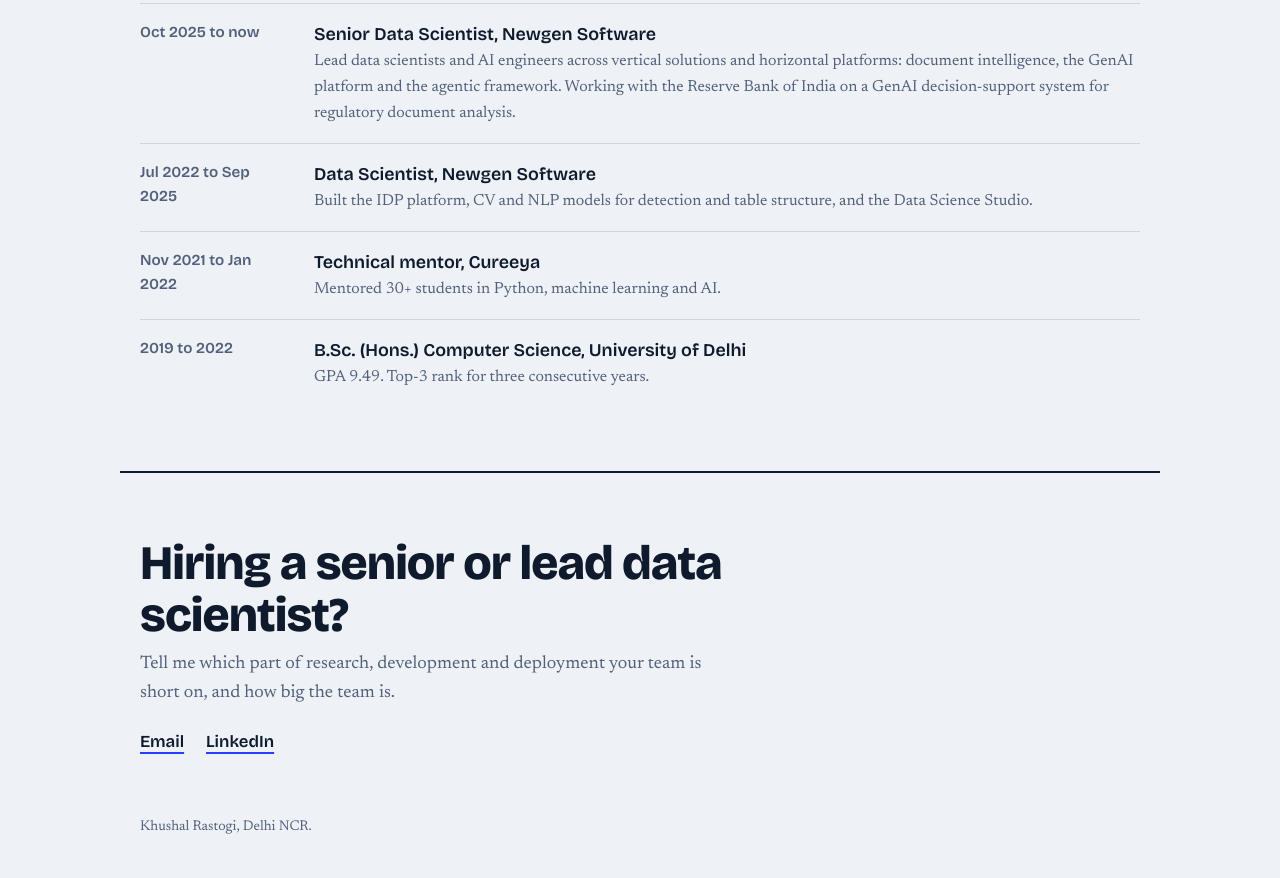
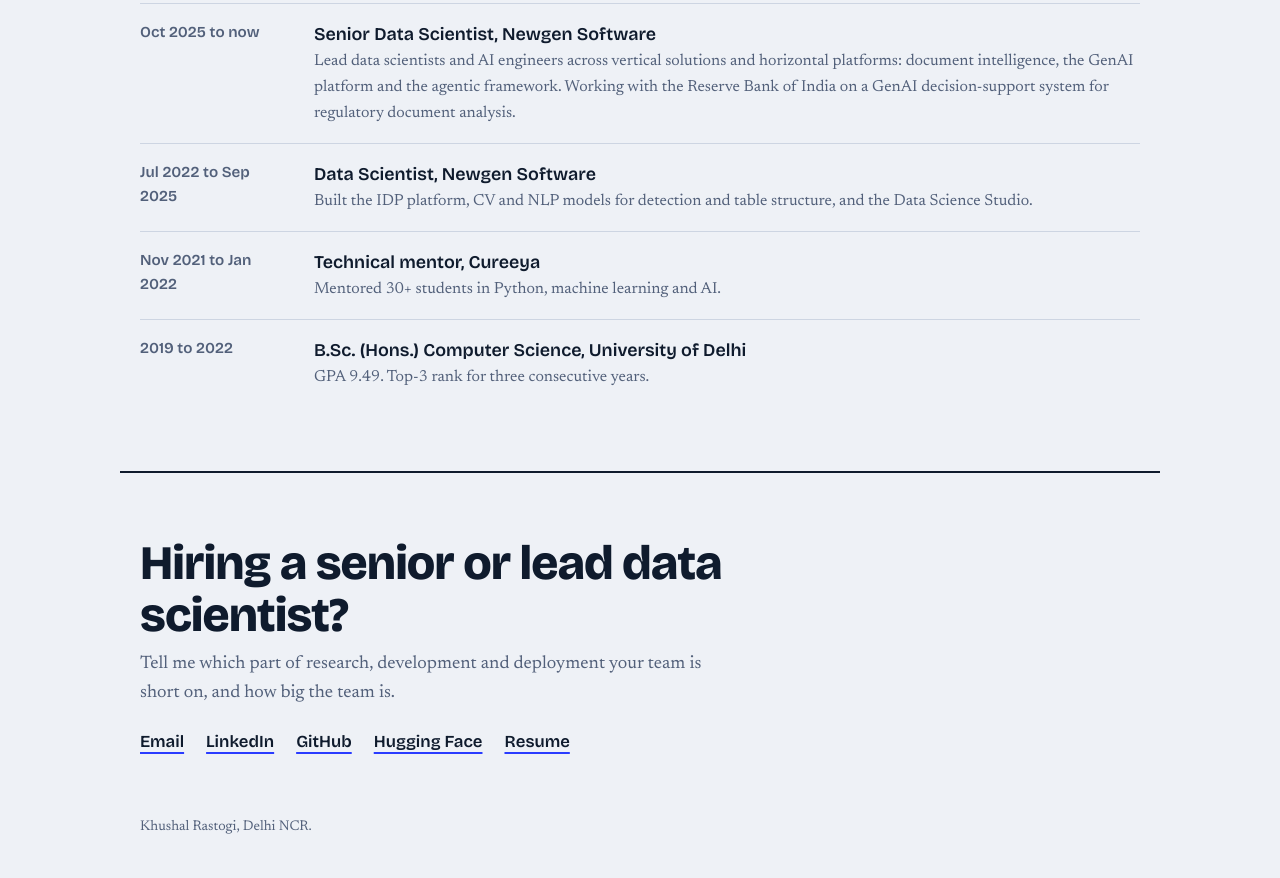
Before and after one commit to khushalRastogi/portfolio, a plain HTML site: page index.html in a window 1280 px wide. Shown: the part 4257-5135 px from the top of the page. Drawn offline with nearby package versions, Linux system fonts and the light colour scheme.

Commit message:
Add GitHub, HuggingFace and resume links to configuration in index.html

```diff
--- a/index.html
+++ b/index.html
@@ -295,7 +295,7 @@ footer{max-width:1040px;margin:auto;padding:0 20px 40px;color:var(--mut);font-si
 <footer>Khushal Rastogi, Delhi NCR.</footer>
 
 <script>
-const CFG={email:"khushalrustagi@gmail.com",linkedin:"https://www.linkedin.com/in/khushal-rastogi",github:"",hf:"",blog:"",resume:"",teamFacts:[],lead:[],writing:[]};
+const CFG={email:"khushalrustagi@gmail.com",linkedin:"https://www.linkedin.com/in/khushal-rastogi",github:"https://github.com/khushalRastogi",hf:"https://huggingface.co/khushalR",blog:"",resume:"https://drive.google.com/file/d/1pzQX6D_yD0qqjIG5P2Wd3qmBgMgjox5H/view?usp=drive_link",teamFacts:[],lead:[],writing:[]};
 const $=s=>document.querySelector(s),$$=s=>[...document.querySelectorAll(s)];
 const reduce=matchMedia("(prefers-reduced-motion:reduce)").matches;
 $("#links").innerHTML=[["Email","mailto:"+CFG.email],["LinkedIn",CFG.linkedin],["GitHub",CFG.github],["Hugging Face",CFG.hf],["Writing",CFG.blog],["Resume",CFG.resume]].filter(x=>x[1]&&x[1]!=="mailto:").map(([n,u])=>`<a href="${u}"${u.startsWith("http")?' target="_blank" rel="noopener"':""}>${n}</a>`).join("");
```
